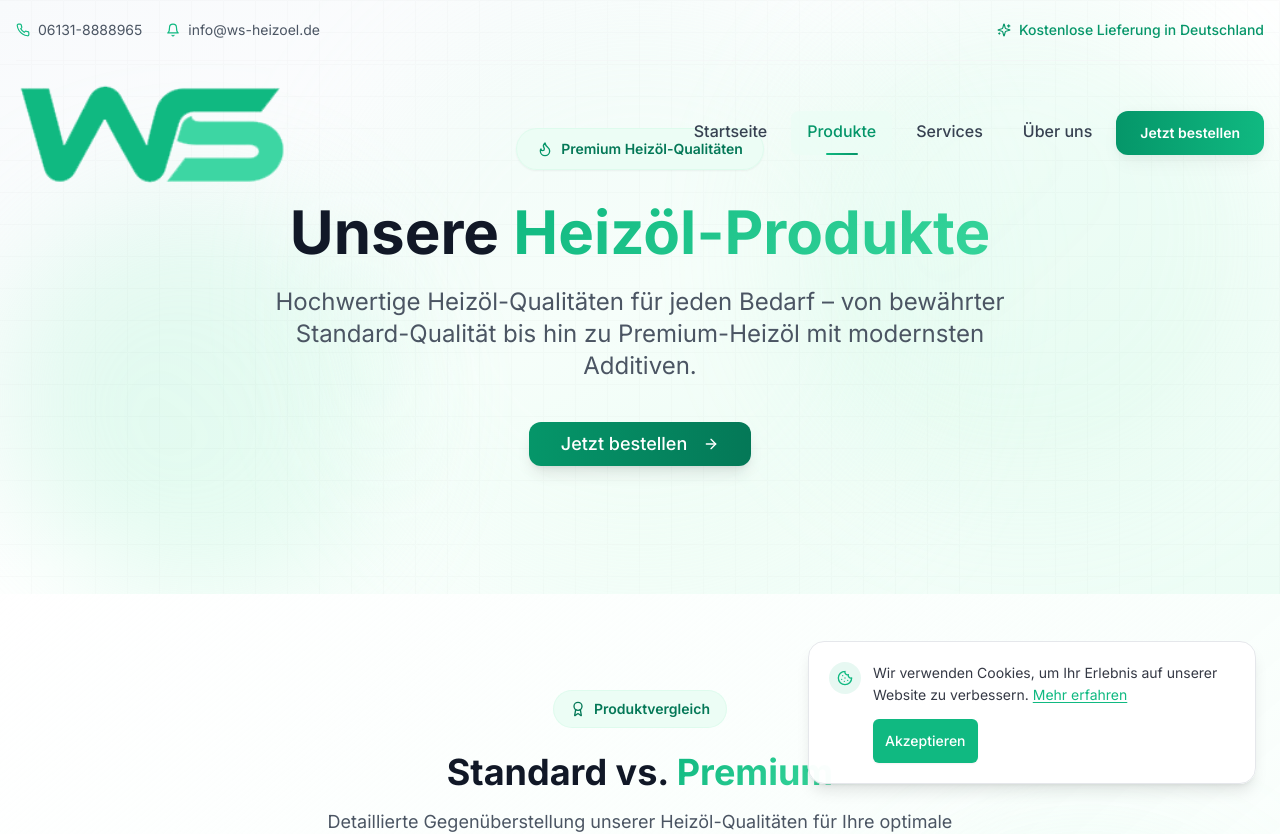
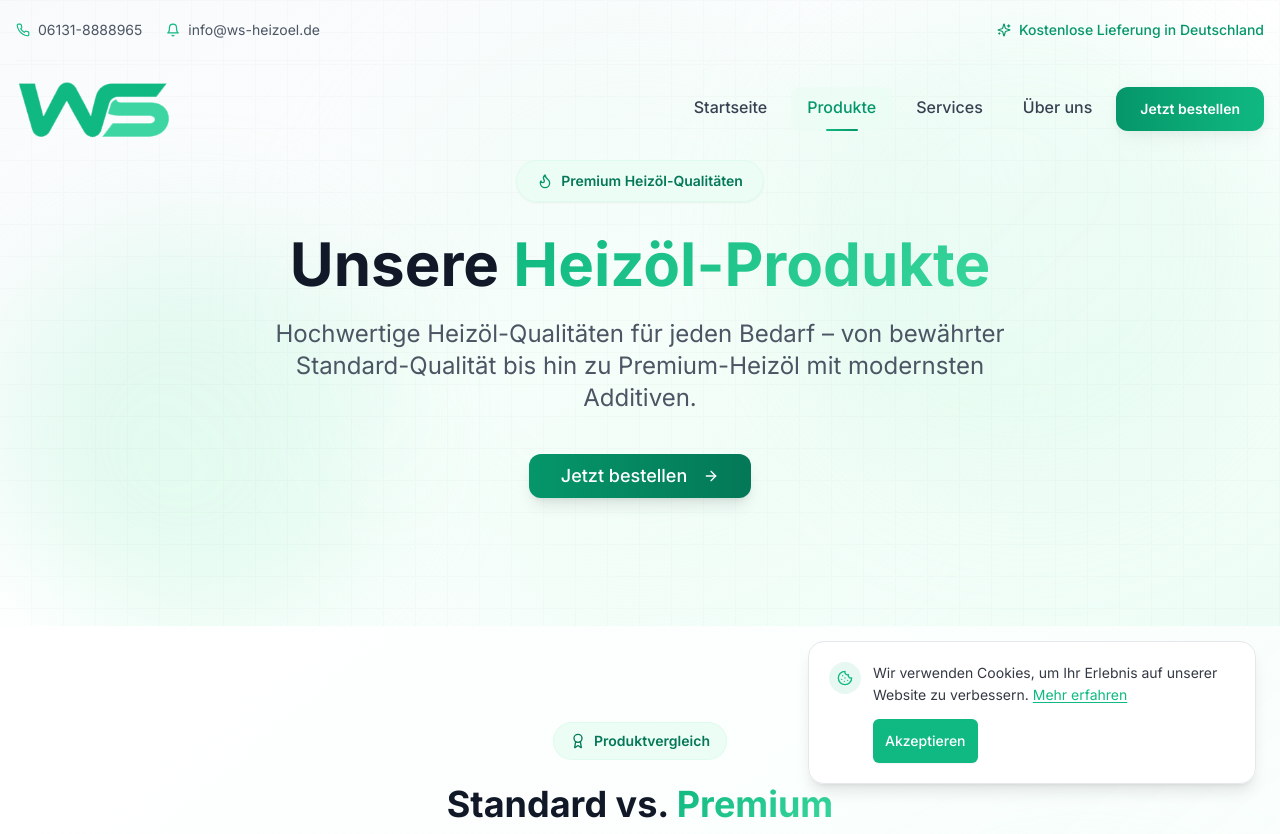
Before and after one commit to dvvvvv411/ws-energie, a React (Vite) app: page /produkte in a window 1280 px wide. Shown: the top 834 px of the page. Built offline with nearby package versions, Linux system fonts and the light colour scheme.

Commit message:
Changes
Co-authored-by: dvvvvv411 <212236081+dvvvvv411@users.noreply.github.com>

```diff
--- a/src/components/Header.tsx
+++ b/src/components/Header.tsx
@@ -68,7 +68,7 @@ const Header = () => {
                 <img
                   src={wsLogo}
                   alt="WS Energie"
-                  className="h-28 transition-transform duration-300 group-hover:scale-105"
+                  className="h-16 transition-transform duration-300 group-hover:scale-105"
                 />
               </Link>
             </div>
--- a/src/components/ProductHero.tsx
+++ b/src/components/ProductHero.tsx
@@ -5,7 +5,7 @@ import { Flame, ArrowRight } from 'lucide-react';
 
 const ProductHero = () => {
   return (
-    <section className="relative py-24 md:py-32 bg-gradient-to-br from-slate-50 via-white to-primary-50 overflow-hidden">
+    <section className="relative pt-32 pb-24 md:pt-40 md:pb-32 bg-gradient-to-br from-slate-50 via-white to-primary-50 overflow-hidden">
       {/* Animated gradient orbs */}
       <div className="absolute top-0 right-0 w-[500px] h-[500px] bg-gradient-to-br from-primary-200/40 to-accent-orange-200/30 rounded-full blur-3xl animate-pulse" />
       <div className="absolute bottom-0 left-0 w-[400px] h-[400px] bg-gradient-to-tr from-accent-orange-200/35 to-primary-200/25 rounded-full blur-3xl" />
--- a/src/components/ServiceHero.tsx
+++ b/src/components/ServiceHero.tsx
@@ -23,7 +23,7 @@ const ServiceHero = () => {
   ];
 
   return (
-    <section className="relative py-24 bg-gradient-to-br from-slate-50 via-white to-primary-50 overflow-hidden">
+    <section className="relative pt-32 pb-24 md:pt-40 bg-gradient-to-br from-slate-50 via-white to-primary-50 overflow-hidden">
       {/* Animated Blur Orbs */}
       <div className="absolute top-20 right-10 w-96 h-96 bg-accent-orange-200/30 rounded-full blur-3xl animate-pulse" />
       <div className="absolute bottom-20 left-10 w-80 h-80 bg-primary-200/25 rounded-full blur-3xl animate-pulse" style={{ animationDelay: '1s' }} />
```
